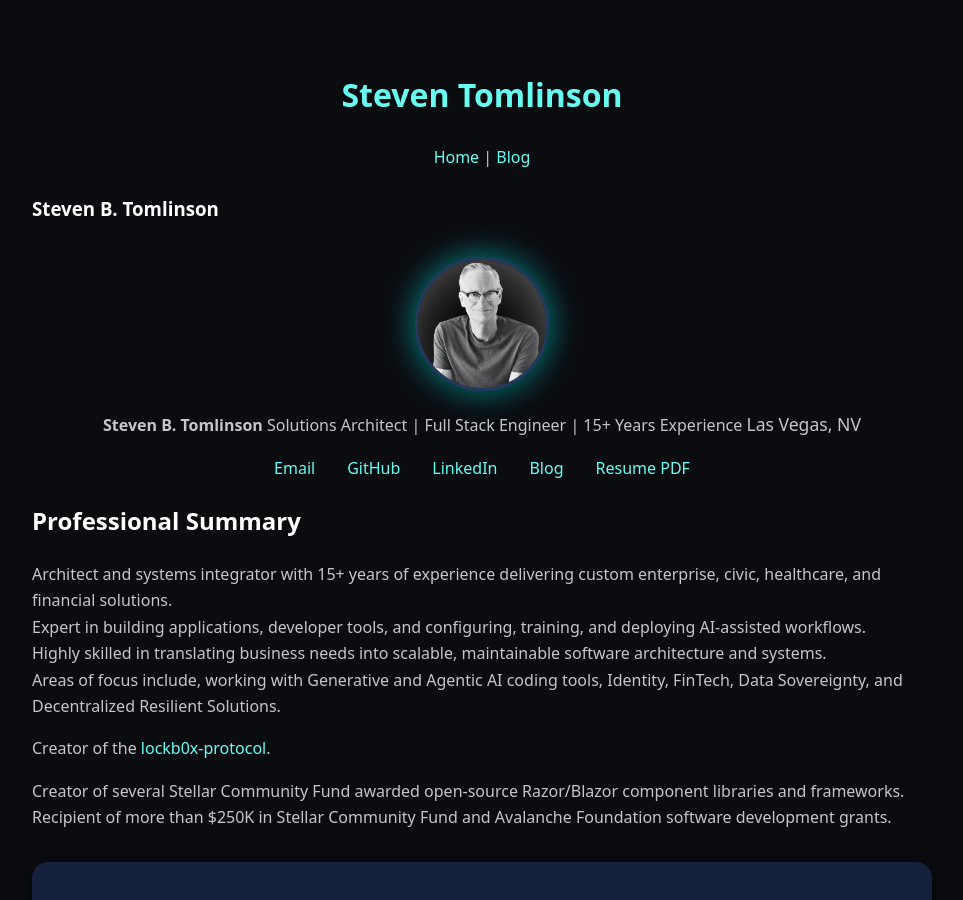
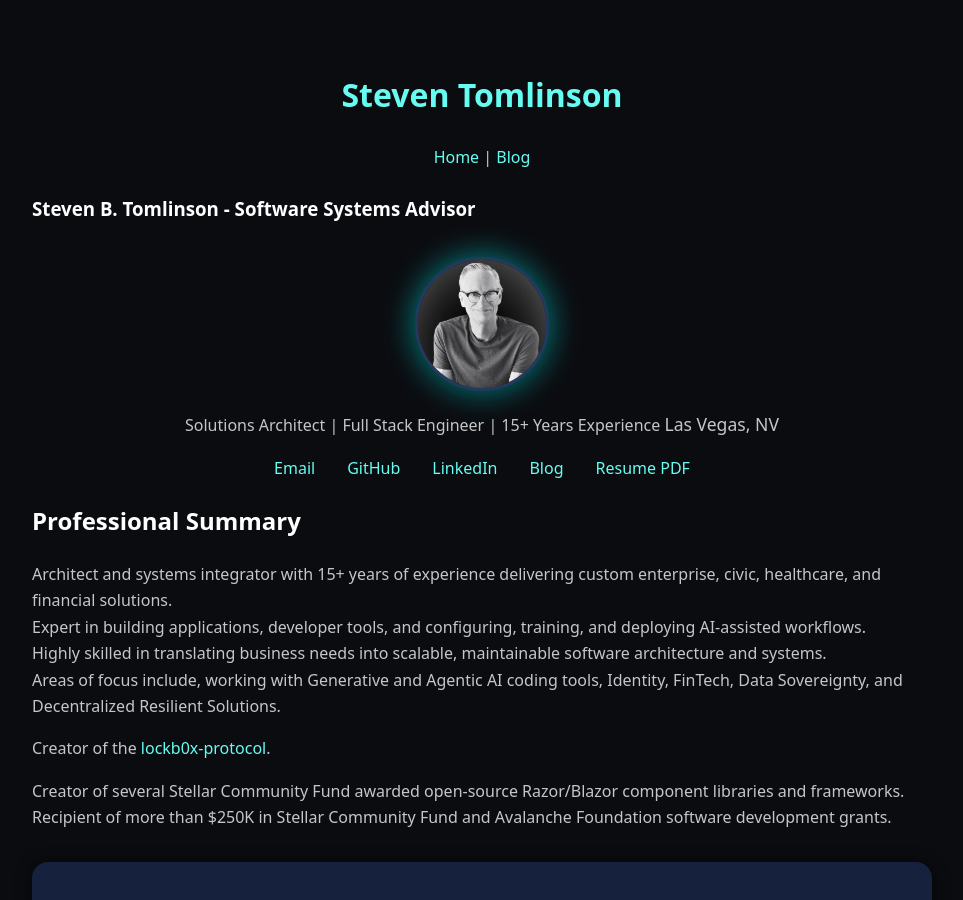
Before and after one commit to steven-tomlinson/steventomlinson.dev, a Jekyll site: the page built from index.md, in a window 1280 px wide and 900 px high. Shown: the whole window, without its empty margins (158-1121 px from the left). Built offline with Jekyll 4.4.1, drawn with Linux system fonts in a browser that asks for light colours.

Commit message:
fix(index): update title for improved clarity and professional representation

```diff
--- a/index.md
+++ b/index.md
@@ -1,13 +1,11 @@
 ---
 layout: page
-title: "Steven B. Tomlinson"
+title: "Steven B. Tomlinson - Software Systems Advisor"
 ---
 
 
 <div style="text-align:center;">
   <img src="steven-tomlinson-profile.jpeg" alt="Steven B. Tomlinson profile picture" style="width:128px;height:128px;border-radius:50%;border:3px solid #23395d;box-shadow:0 0 32px 0 #0ff8,0 2px 8px #000a;object-fit:cover;margin:2rem auto 1.2rem auto;display:block;background:#222;">
-
-  <strong>Steven B. Tomlinson</strong>
 
   Solutions Architect | Full Stack Engineer | 15+ Years Experience
 
```
